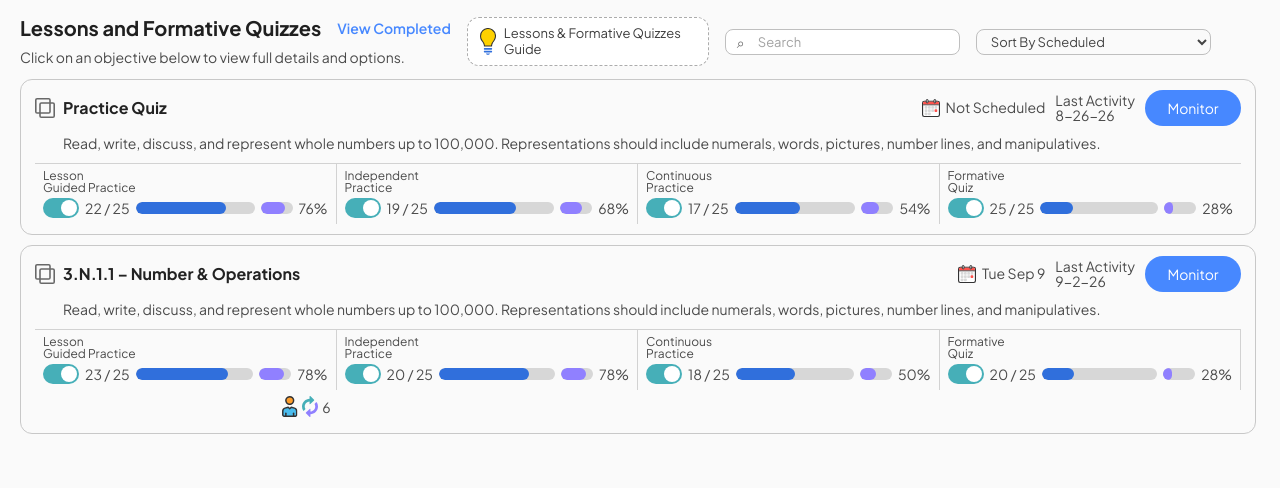
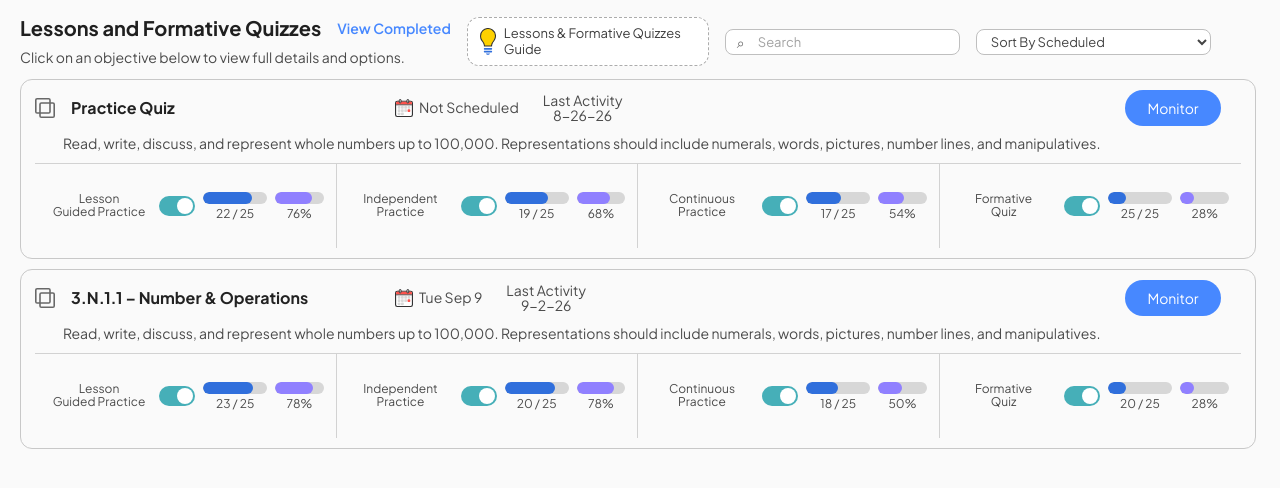
Before and after one commit to umairx97/assessment-ui, a Next.js app: page / in a window 1280 px wide. Shown: the top 488 px of the page. Built offline with nearby package versions, Linux system fonts and the light colour scheme.

Commit message:
feat: api and ui updates

```diff
--- /dev/null
+++ b/app/api/quiz-subparts/route.ts
@@ -0,0 +1,42 @@
+import { NextResponse } from "next/server";
+
+type Metric = {
+  correct: number;
+  total: number;
+  percent: number;
+  enabled: boolean;
+};
+
+type QuizSubparts = {
+  id: string;
+  lesson: Metric;
+  independent: Metric;
+  continuous: Metric;
+  formative: Metric;
+  peerCount: number;
+};
+
+const subparts: QuizSubparts[] = [
+  {
+    id: "practice-quiz",
+    lesson: { correct: 22, total: 25, percent: 76, enabled: true },
+    independent: { correct: 19, total: 25, percent: 68, enabled: true },
+    continuous: { correct: 17, total: 25, percent: 54, enabled: true },
+    formative: { correct: 25, total: 25, percent: 28, enabled: true },
+    peerCount: 0,
+  },
+  {
+    id: "3n11",
+    lesson: { correct: 23, total: 25, percent: 78, enabled: true },
+    independent: { correct: 20, total: 25, percent: 78, enabled: true },
+    continuous: { correct: 18, total: 25, percent: 50, enabled: true },
+    formative: { correct: 20, total: 25, percent: 28, enabled: true },
+    peerCount: 6,
+  },
+];
+
+export async function GET() {
+  await new Promise((resolve) => setTimeout(resolve, 1800));
+
+  return NextResponse.json({ subparts });
+}
--- /dev/null
+++ b/app/api/quizzes/route.ts
@@ -0,0 +1,35 @@
+import { NextResponse } from "next/server";
+
+type Quiz = {
+  id: string;
+  title: string;
+  description: string;
+  scheduledDate: string | null;
+  lastActivity: string;
+};
+
+const baseDescription =
+  "Read, write, discuss, and represent whole numbers up to 100,000. Representations should include numerals, words, pictures, number lines, and manipulatives.";
+
+const quizzes: Quiz[] = [
+  {
+    id: "practice-quiz",
+    title: "Practice Quiz",
+    description: baseDescription,
+    scheduledDate: null,
+    lastActivity: "8-26-26",
+  },
+  {
+    id: "3n11",
+    title: "3.N.1.1 – Number & Operations",
+    description: baseDescription,
+    scheduledDate: "Tue Sep 9",
+    lastActivity: "9-2-26",
+  },
+];
+
+export async function GET() {
+  await new Promise((resolve) => setTimeout(resolve, 900));
+
+  return NextResponse.json({ quizzes });
+}
--- a/app/page.tsx
+++ b/app/page.tsx
@@ -2,6 +2,7 @@
 
 import Image from "next/image";
 import { useQuery } from "@tanstack/react-query";
+import axios from "axios";
 import { useMemo, useState } from "react";
 import { colors } from "./colors";
 
@@ -12,12 +13,16 @@ type Metric = {
   enabled: boolean;
 };
 
-type Assessment = {
+type Quiz = {
   id: string;
   title: string;
   description: string;
   scheduledDate: string | null;
   lastActivity: string;
+};
+
+type QuizSubparts = {
+  id: string;
   lesson: Metric;
   independent: Metric;
   continuous: Metric;
@@ -25,8 +30,12 @@ type Assessment = {
   peerCount: number;
 };
 
-type ApiResponse = {
-  assessments: Assessment[];
+type QuizzesApiResponse = {
+  quizzes: Quiz[];
+};
+
+type SubpartsApiResponse = {
+  subparts: QuizSubparts[];
 };
 
 const metricGroups = [
@@ -36,14 +45,14 @@ const metricGroups = [
   { key: "formative", label: "Formative\nQuiz" },
 ] as const;
 
-async function fetchAssessments(): Promise<Assessment[]> {
-  const response = await fetch("/api/assessments", { cache: "no-store" });
-  if (!response.ok) {
-    throw new Error("Failed to load assessments");
+async function fetchQuizzes(): Promise<Quiz[]> {
+  const { data } = await axios.get<QuizzesApiResponse>("/api/quizzes");
+  return data.quizzes;
 }
 
-  const data = (await response.json()) as ApiResponse;
-  return data.assessments;
+async function fetchQuizSubparts(): Promise<QuizSubparts[]> {
+  const { data } = await axios.get<SubpartsApiResponse>("/api/quiz-subparts");
+  return data.subparts;
 }
 
 function parseScheduledDate(value: string | null) {
@@ -59,27 +68,34 @@ function MetricBlock({ label, metric }: { label: string; metric: Metric }) {
   if (!metric.enabled) {
     return (
       <div
-        className="border-card-divider min-w-0 border-r px-2 py-1.5 last:border-r-0 max-lg:border-r-0"
+        className="border-card-divider min-w-0 border-r px-3 py-2 last:border-r-0 max-lg:border-r-0"
         aria-hidden
       >
-        <div className="grid min-h-14 content-center gap-2">
-          <div className="bg-card-placeholder h-2 rounded-full" />
-          <div className="bg-card-placeholder h-2 w-[45%] rounded-full" />
-          <div className="bg-card-placeholder h-2 rounded-full" />
+        <div className="grid min-h-[68px] grid-cols-[minmax(6.5rem,1fr)_auto_1fr_0.75fr] items-center gap-x-2">
+          <div className="bg-card-placeholder h-2.5 w-3/4 rounded-full" />
+          <div className="bg-card-placeholder h-5 w-9 rounded-full" />
+          <div className="space-y-1">
+            <div className="bg-card-placeholder h-2.5 rounded-full" />
+            <div className="bg-card-placeholder h-2 w-2/3 rounded-full" />
+          </div>
+          <div className="space-y-1">
+            <div className="bg-card-placeholder h-2.5 rounded-full" />
+            <div className="bg-card-placeholder h-2 w-1/2 rounded-full" />
+          </div>
         </div>
       </div>
     );
   }
 
   return (
-    <div className="border-card-divider min-w-0 border-r px-2 py-1.5 last:border-r-0 max-lg:border-r-0">
-      <div className="text-card-muted flex flex-col text-xs leading-none">
+    <div className="border-card-divider min-w-0 border-r px-3 py-2 last:border-r-0 max-lg:border-r-0">
+      <div className="grid min-h-[68px] grid-cols-[minmax(6.5rem,1fr)_auto_1fr_0.75fr] items-center gap-x-2">
+        <div className="text-card-muted flex flex-col text-[12px] text-center leading-[1.05]">
           {label.split("\n").map((line) => (
             <span key={line}>{line}</span>
           ))}
         </div>
 
-      <div className="mt-1 flex min-w-0 items-center gap-1.5">
         <button
           className="bg-toggle-on inline-flex h-5 w-9 shrink-0 items-center justify-end rounded-full border-0 p-0.5"
           type="button"
@@ -88,10 +104,9 @@ function MetricBlock({ label, metric }: { label: string; metric: Metric }) {
           <span className="h-4 w-4 rounded-full bg-white" />
         </button>
 
-        <div className="text-body text-card-muted shrink-0 whitespace-nowrap leading-none">{`${metric.correct} / ${metric.total}`}</div>
-
+        <div className="min-w-0">
           <div
-          className="bg-card-track h-3 min-w-0 flex-1 overflow-hidden rounded-full"
+            className="bg-card-track h-3 min-w-0 overflow-hidden rounded-full"
             role="progressbar"
             aria-label={`${label} completion`}
             aria-valuemin={0}
@@ -107,8 +122,12 @@ function MetricBlock({ label, metric }: { label: string; metric: Metric }) {
             />
           </div>
 
+          <div className="text-body text-[12px] text-card-muted mt-1 text-center leading-none">{`${metric.correct} / ${metric.total}`}</div>
+        </div>
+
+        <div className="min-w-0">
           <div
-          className="bg-card-track h-3 w-8 shrink-0 overflow-hidden rounded-full"
+            className="bg-card-track h-3 w-full overflow-hidden rounded-full"
             role="progressbar"
             aria-label={`${label} mastery`}
             aria-valuemin={0}
@@ -124,29 +143,80 @@ function MetricBlock({ label, metric }: { label: string; metric: Metric }) {
             />
           </div>
 
-        <div className="text-body text-card-muted shrink-0 whitespace-nowrap leading-none">{`${metric.percent}%`}</div>
+          <div className="text-body text-[12px] text-card-muted mt-1 text-center leading-none">{`${metric.percent}%`}</div>
+        </div>
       </div>
     </div>
   );
 }
 
-function AssessmentCard({ assessment }: { assessment: Assessment }) {
+function SubpartsSkeleton() {
+  return (
+    <div
+      className="border-card-divider grid grid-cols-4 border-t max-lg:grid-cols-1"
+      aria-hidden
+    >
+      {Array.from({ length: 4 }).map((_, index) => (
+        <div
+          key={`subpart-skeleton-${index}`}
+          className="border-card-divider min-w-0 border-r px-3 py-2 last:border-r-0 max-lg:border-r-0"
+        >
+          <div className="grid min-h-17 grid-cols-[minmax(6.5rem,1fr)_auto_1fr_0.75fr] items-center gap-x-2">
+            <div className="bg-card-skeleton h-2.5 w-3/4 animate-pulse rounded-full motion-reduce:animate-none" />
+            <div className="bg-card-skeleton h-5 w-9 animate-pulse rounded-full motion-reduce:animate-none" />
+            <div className="space-y-1">
+              <div className="bg-card-skeleton h-2.5 w-full animate-pulse rounded-full motion-reduce:animate-none" />
+              <div className="bg-card-skeleton h-2 w-2/3 animate-pulse rounded-full motion-reduce:animate-none" />
+            </div>
+            <div className="space-y-1">
+              <div className="bg-card-skeleton h-2.5 w-full animate-pulse rounded-full motion-reduce:animate-none" />
+              <div className="bg-card-skeleton h-2 w-1/2 animate-pulse rounded-full motion-reduce:animate-none" />
+            </div>
+          </div>
+        </div>
+      ))}
+    </div>
+  );
+}
+
+function AssessmentCard({
+  quiz,
+  subparts,
+  isSubpartsLoading,
+}: {
+  quiz: Quiz;
+  subparts?: QuizSubparts;
+  isSubpartsLoading: boolean;
+}) {
+  const defaultMetric: Metric = {
+    correct: 0,
+    total: 25,
+    percent: 0,
+    enabled: false,
+  };
+
   const metricValues = {
-    lesson: assessment.lesson,
-    independent: assessment.independent,
-    continuous: assessment.continuous,
-    formative: assessment.formative,
+    lesson: subparts?.lesson ?? defaultMetric,
+    independent: subparts?.independent ?? defaultMetric,
+    continuous: subparts?.continuous ?? defaultMetric,
+    formative: subparts?.formative ?? defaultMetric,
   };
 
   return (
     <article className="border-card-border rounded-xl border px-3.5 py-2.5 bg-card-background">
       <div className="grid grid-cols-[minmax(20rem,1.5fr)_auto_auto_auto] items-center gap-2.5 max-lg:grid-cols-1">
-        <div className="flex items-center gap-2">
-          <Image src="/icons/copy.svg" alt="Copy icon" width={20} height={20} />
+        <div className="grid grid-cols-3">
+          <div className="flex items-center gap-4">
+            <Image
+              src="/icons/copy.svg"
+              alt="Copy icon"
+              width={20}
+              height={20}
+            />
             <h2 className="text-title text-base leading-[1.15] font-bold">
-            {assessment.title}
+              {quiz.title}
             </h2>
-          {assessment.id === "3n12" && (
+            {quiz.id === "3n12" && (
               <Image
                 src="/icons/muscles.svg"
                 alt="Strength indicator"
@@ -155,7 +225,7 @@ function AssessmentCard({ assessment }: { assessment: Assessment }) {
               />
             )}
           </div>
-
+          <div className="flex items-center gap-6">
             <div className="flex items-center gap-1.5">
               <Image
                 src="/icons/calendar.svg"
@@ -164,13 +234,15 @@ function AssessmentCard({ assessment }: { assessment: Assessment }) {
                 height={18}
               />
               <div className="text-body text-card-muted leading-[1.1]">
-            {assessment.scheduledDate ?? "Not Scheduled"}
+                {quiz.scheduledDate ?? "Not Scheduled"}
               </div>
             </div>
 
-        <div className="text-body text-card-muted leading-[1.1]">
+            <div className="text-body text-card-muted text-center leading-[1.1]">
               <div>Last Activity</div>
-          <div>{assessment.lastActivity}</div>
+              <div>{quiz.lastActivity}</div>
+            </div>
+          </div>
         </div>
 
         <button
@@ -182,9 +254,12 @@ function AssessmentCard({ assessment }: { assessment: Assessment }) {
       </div>
 
       <p className="text-body text-card-muted mt-2 mb-2.5 ml-7 leading-[1.35]">
-        {assessment.description}
+        {quiz.description}
       </p>
 
+      {isSubpartsLoading && !subparts ? (
+        <SubpartsSkeleton />
+      ) : subparts ? (
         <div className="border-card-divider grid grid-cols-4 border-t max-lg:grid-cols-1">
           {metricGroups.map((group) => (
             <MetricBlock
@@ -194,7 +269,7 @@ function AssessmentCard({ assessment }: { assessment: Assessment }) {
             />
           ))}
 
-        {assessment.peerCount > 0 && (
+          {/* {(subparts?.peerCount ?? 0) > 0 && (
             <div
               className="text-body text-card-muted border-card-divider inline-flex items-center justify-end gap-1 border-r p-1.5 last:border-r-0 max-lg:justify-start max-lg:border-r-0"
               aria-label="Peer interactions"
@@ -211,10 +286,11 @@ function AssessmentCard({ assessment }: { assessment: Assessment }) {
                 width={16}
                 height={16}
               />
-            <span>{assessment.peerCount}</span>
+              <span>{subparts?.peerCount}</span>
             </div>
-        )}
+          )} */}
         </div>
+      ) : null}
     </article>
   );
 }
@@ -243,24 +319,38 @@ export default function Home() {
   const [sortBy, setSortBy] = useState<"scheduled" | "activity">("scheduled");
 
   const {
-    data: assessments = [],
-    isLoading,
-    isError,
+    data: quizzes = [],
+    isLoading: isQuizzesLoading,
+    isError: isQuizzesError,
   } = useQuery({
-    queryKey: ["assessments"],
-    queryFn: fetchAssessments,
+    queryKey: ["quizzes"],
+    queryFn: fetchQuizzes,
   });
 
-  const visibleAssessments = useMemo(() => {
+  const {
+    data: subparts = [],
+    isLoading: isSubpartsLoading,
+    isError: isSubpartsError,
+  } = useQuery({
+    queryKey: ["quiz-subparts"],
+    queryFn: fetchQuizSubparts,
+  });
+
+  const subpartsByQuizId = useMemo(
+    () => new Map(subparts.map((item) => [item.id, item])),
+    [subparts],
+  );
+
+  const visibleQuizzes = useMemo(() => {
     const lowered = query.trim().toLowerCase();
-    const filtered = assessments.filter((assessment) => {
+    const filtered = quizzes.filter((quiz) => {
       if (!lowered) {
         return true;
       }
 
       return (
-        assessment.title.toLowerCase().includes(lowered) ||
-        assessment.description.toLowerCase().includes(lowered)
+        quiz.title.toLowerCase().includes(lowered) ||
+        quiz.description.toLowerCase().includes(lowered)
       );
     });
 
@@ -274,7 +364,7 @@ export default function Home() {
         parseScheduledDate(right.scheduledDate)
       );
     });
-  }, [assessments, query, sortBy]);
+  }, [quizzes, query, sortBy]);
 
   return (
     <main
@@ -311,6 +401,7 @@ export default function Home() {
               </span>
             </button>
 
+            <div className="gap-4 flex items-end">
               <label className="relative" htmlFor="search-assessment">
                 <span
                   aria-hidden
@@ -335,12 +426,13 @@ export default function Home() {
                   onChange={(event) =>
                     setSortBy(event.target.value as "scheduled" | "activity")
                   }
-                className="border-field-border text-field-text text-label h-control-h w-control-w rounded-lg border px-2.5"
+                  className="border-field-border bg-white text-field-text text-label h-control-h w-control-w rounded-lg border px-2.5"
                 >
                   <option value="scheduled">Sort By Scheduled</option>
                   <option value="activity">Sort By Last Activity</option>
                 </select>
               </label>
+            </div>
           </div>
         </header>
 
@@ -350,7 +442,7 @@ export default function Home() {
             role="list"
             aria-live="polite"
           >
-            {isLoading && (
+            {isQuizzesLoading && (
               <>
                 <AssessmentSkeleton />
                 <AssessmentSkeleton />
@@ -358,17 +450,30 @@ export default function Home() {
               </>
             )}
 
-            {!isLoading && isError && (
-              <p className="text-body text-danger">Could not load quiz data.</p>
+            {!isQuizzesLoading && isQuizzesError && (
+              <p className="text-body text-danger">Could not load quiz list.</p>
             )}
 
-            {!isLoading &&
-              !isError &&
-              visibleAssessments.map((assessment) => (
-                <div key={assessment.id} role="listitem">
-                  <AssessmentCard assessment={assessment} />
+            {!isQuizzesLoading &&
+              !isQuizzesError &&
+              visibleQuizzes.map((quiz) => (
+                <div key={quiz.id} role="listitem">
+                  <AssessmentCard
+                    quiz={quiz}
+                    subparts={subpartsByQuizId.get(quiz.id)}
+                    isSubpartsLoading={isSubpartsLoading && !isSubpartsError}
+                  />
                 </div>
               ))}
+
+            {!isQuizzesLoading &&
+              !isQuizzesError &&
+              !isSubpartsLoading &&
+              isSubpartsError && (
+                <p className="text-body text-danger">
+                  Could not load quiz subparts.
+                </p>
+              )}
           </div>
         </div>
       </section>
--- a/package.json
+++ b/package.json
@@ -10,6 +10,7 @@
   },
   "dependencies": {
     "@tanstack/react-query": "^5.90.21",
+    "axios": "^1.13.6",
     "next": "16.1.6",
     "react": "19.2.3",
     "react-dom": "19.2.3"
```
Also changed, not shown: 1 other file (tests, documents, lock files or other folders). Lines whose indentation alone changed are shown as unchanged.
